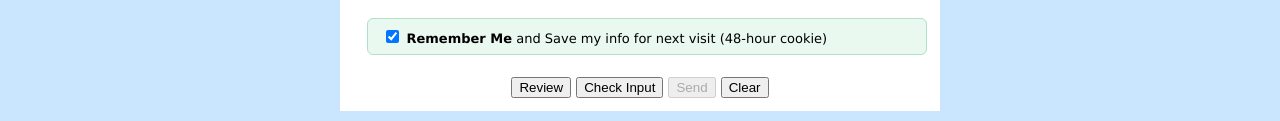
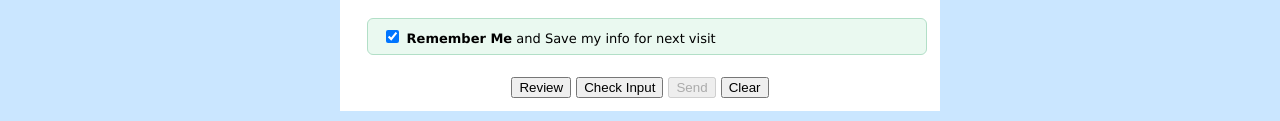
Before and after one commit to Cinquep/Homework4, a plain HTML site: page index.html in a window 1280 px wide. Shown: the part 1692-1813 px from the top of the page. Drawn offline with Linux system fonts and the light colour scheme.

Commit message:
Update index.html

```diff
--- a/index.html
+++ b/index.html
@@ -439,7 +439,7 @@
                             <div class="remember-row">
                                 <input type="checkbox" id="rememberMe" name="rememberMe" checked
                                        onchange="handleRememberMe()">
-                                <label for="rememberMe"><strong>Remember Me</strong> and Save my info for next visit (48-hour cookie)</label>
+                                <label for="rememberMe"><strong>Remember Me</strong> and Save my info for next visit</label>
                             </div>
                         </td>
                     </tr>
```
